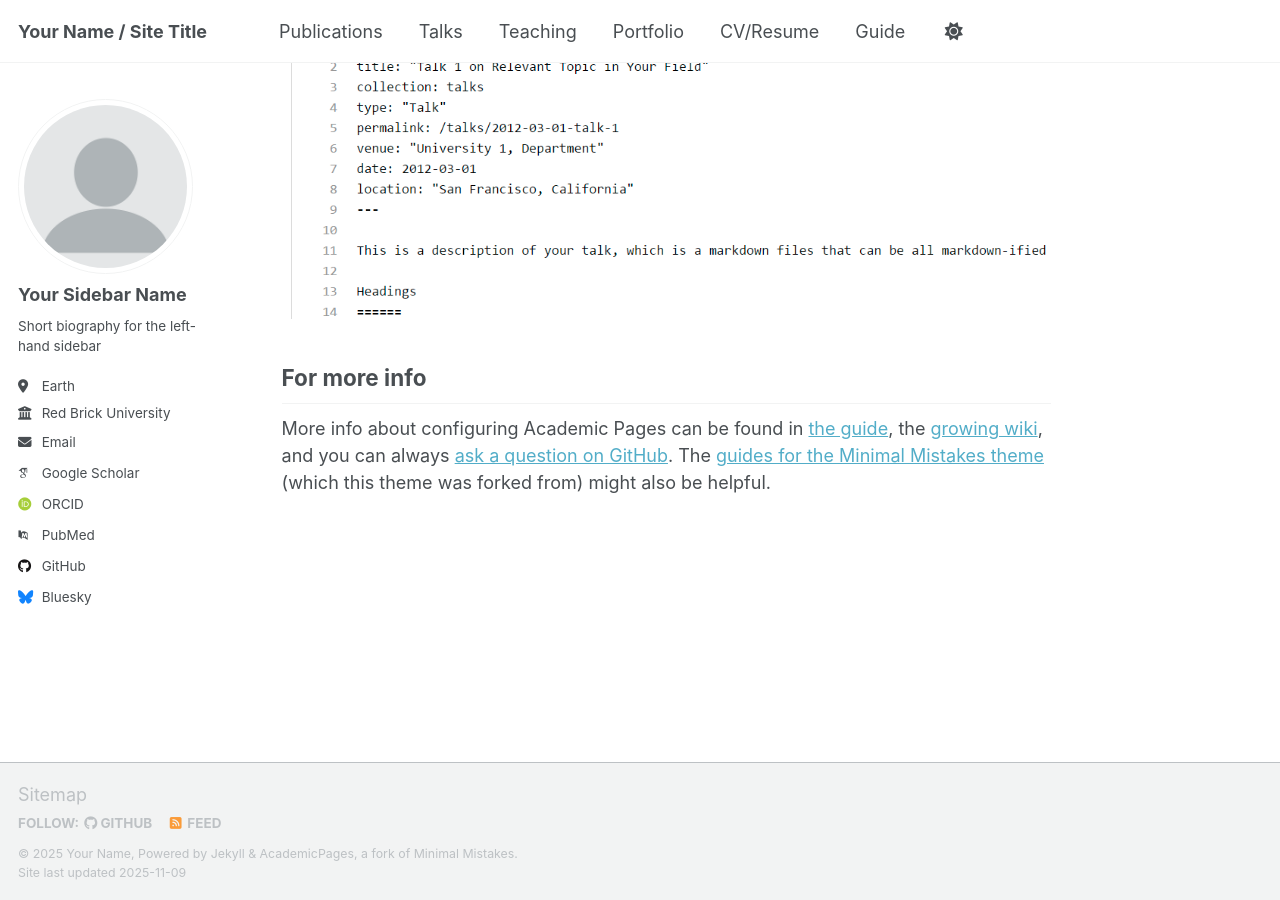
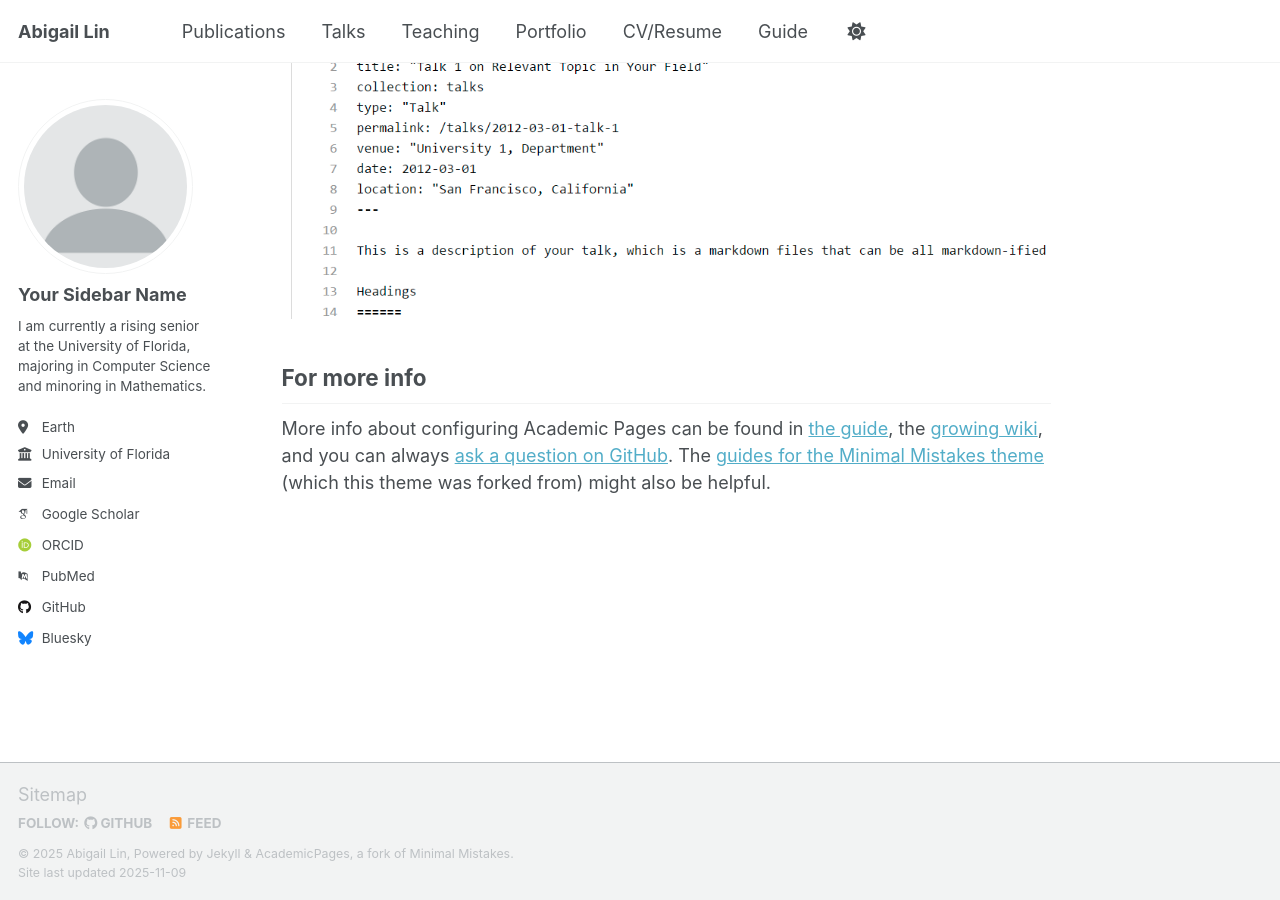
Before and after one commit to HelloWorld7-beep/HelloWorld7-beep.github.io, a Jekyll site: the page built from _pages/about.md, in a window 1280 px wide and 900 px high, scrolled down 2880 px. Built offline with Jekyll 4.4.1, drawn with Linux system fonts in a browser that asks for light colours; some web fonts are replaced; a script that is not in the unit is left out.

Commit message:
Update personal information in _config.yml

```diff
--- a/_config.yml
+++ b/_config.yml
@@ -9,10 +9,10 @@
 # Basic Site Settings
 locale                   : "en-US"
 site_theme               : "default" # Currently available options are "default", "air"
-title                    : "Your Name / Site Title"
+title                    : "Abigail Lin"
 title_separator          : "-"
-name                     : &name "Your Name"
-description              : &description "Your Name's academic portfolio"   # Update this with a general description of your site, this is the default if not overridden by a page
+name                     : &name "Abigail Lin"
+description              : &description "I am currently a senior at the University of Florida, majoring in Computer Science and minoring in Mathematics."   # Update this with a general description of your site, this is the default if not overridden by a page
 url                      : https://helloworld7-beep.github.io # The base hostname & protocol for your site e.g. "https://[your GitHub username].github.io",
                                                            # or if you already have some other page hosted on Github then use "https://[your GitHub username].github.io/[Your Repo Name]"
 baseurl                  : "" # the subpath of your site, e.g. "/blog"
@@ -26,11 +26,11 @@ author:
   avatar           : "profile.png"
   name             : "Your Sidebar Name"
   pronouns         : # example: "she/her"
-  bio              : "Short biography for the left-hand sidebar"
+  bio              : "I am currently a rising senior at the University of Florida, majoring in Computer Science and minoring in Mathematics."
   location         : "Earth"
-  employer         : "Red Brick University"
+  employer         : "University of Florida"
   uri              : # URL
-  email            : "none@example.org"
+  email            : "abigaillin35@gmail.com, abigail.lin@ufl.edu"
 
   # Academic websites
   academia         : # URL
```
